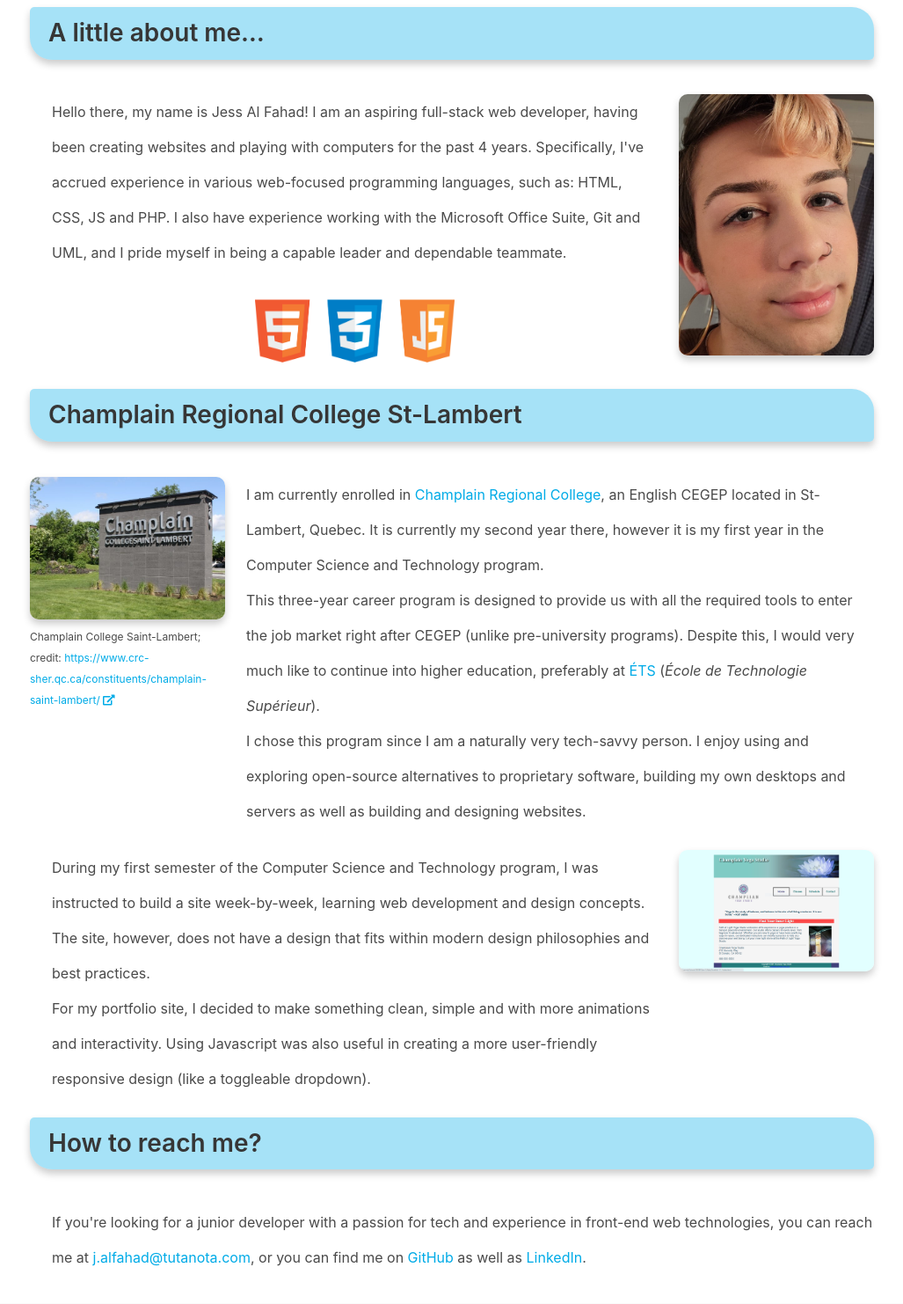
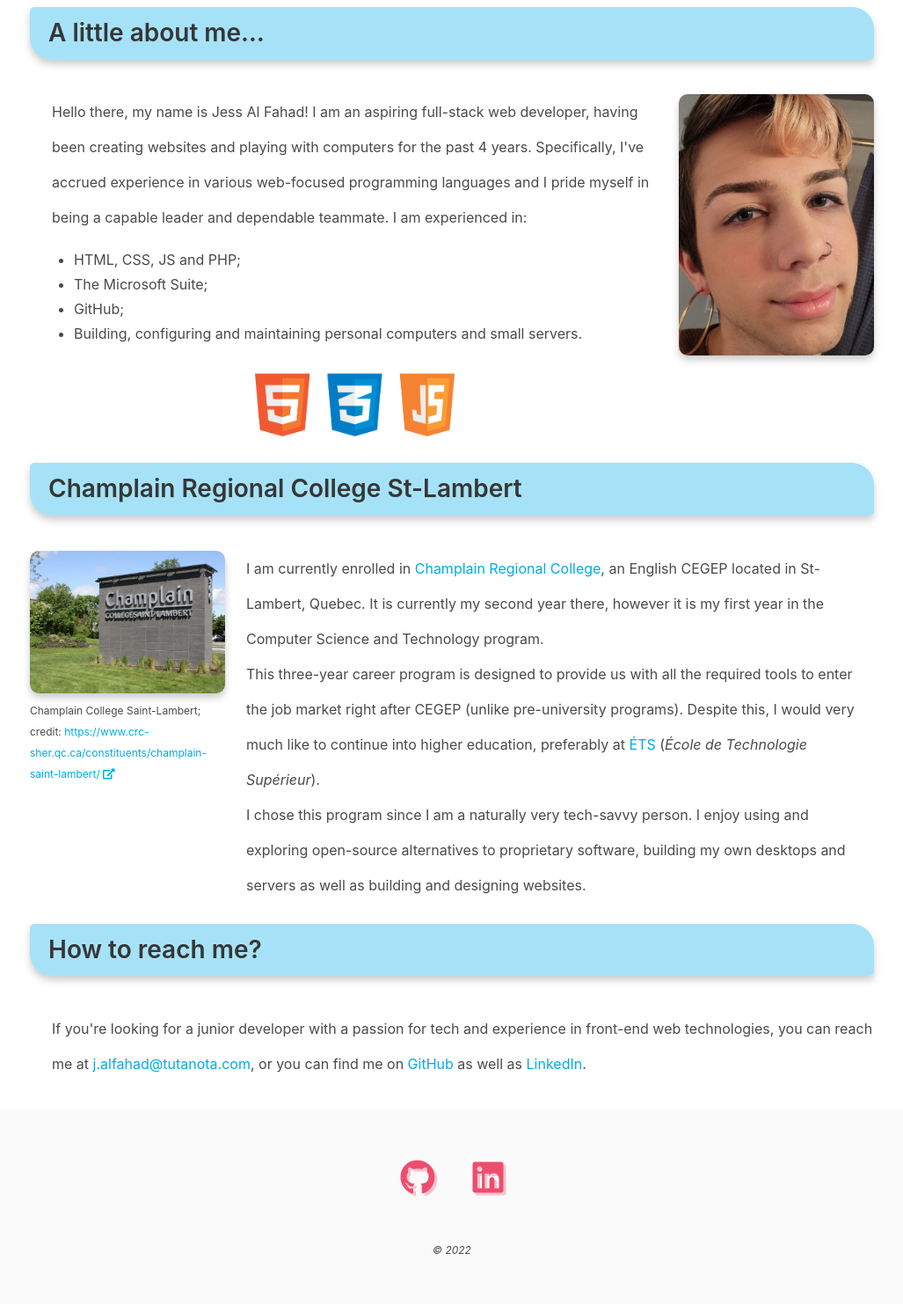
Before and after one commit to Hircinus/portfolio, a PHP site: page / in a window 1280 px wide. Shown: the part 557-2039 px from the top of the page at 88% size, without its empty margins (126-1153 px from the left). After the commit the page ends 1982 px from the top, so only its background shows below. Run offline with PHP 8.4, Linux system fonts and the light colour scheme; some libraries are stand-ins or nearby versions.

Commit message:
Remove bad portfolio sites

```diff
--- a/assets/style.css
+++ b/assets/style.css
@@ -10,6 +10,8 @@ body:not(.is-home) {
 
 .column:first-child .content p, .column:first-child .content div, .column:first-child .content h3, .column:first-child .content iframe {
   margin-left: 25px;
+}  .column:first-child .content ul {
+  margin-left: 50px;
 }
 iframe {
   border-radius: 10px;
--- a/index.html
+++ b/index.html
@@ -63,8 +63,14 @@
     <div class="column is-three-quarters">
       <div class="content">
         <p>Hello there, my name is Jess Al Fahad! I am an aspiring full-stack web developer, having been creating websites and playing with computers for the past 4 years.
-          Specifically, I've accrued experience in various web-focused programming languages, such as: HTML, CSS, JS and PHP. I also have experience working with the
-        Microsoft Office Suite, Git and UML, and I pride myself in being a capable leader and dependable teammate.</p>
+          Specifically, I've accrued experience in various web-focused programming languages and I pride myself in being a capable leader and dependable teammate.
+          I am experienced in: </p>
+        <ul>
+          <li>HTML, CSS, JS and PHP;</li>
+          <li>The Microsoft Suite;</li>
+          <li>GitHub;</li>
+          <li>Building, configuring and maintaining personal computers and small servers.</li>
+        </ul>
         <div class="text-center">
           <img class="no-style" width="33%" height="auto" src="assets/logos.png">
         </div>
@@ -134,7 +140,6 @@
       </div>
     </div>
   </div>
--->
   <div class="columns">
     <div class="column is-three-quarters">
       <div class="content">
@@ -153,7 +158,7 @@
         <a href="Champlain Yoga Studio/index.html" target="_blank"><img width="auto" height="auto" alt="Screenshot of my old site" src="assets/past_project.png"></a>
       </div>
     </div>
-  </div>
+  </div>-->
   <div id="contact" class="columns">
     <div class="column is-full">
       <div class="content">
```
